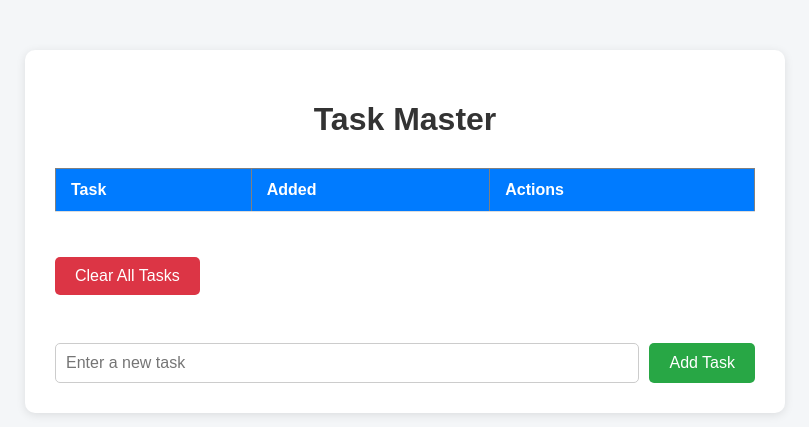
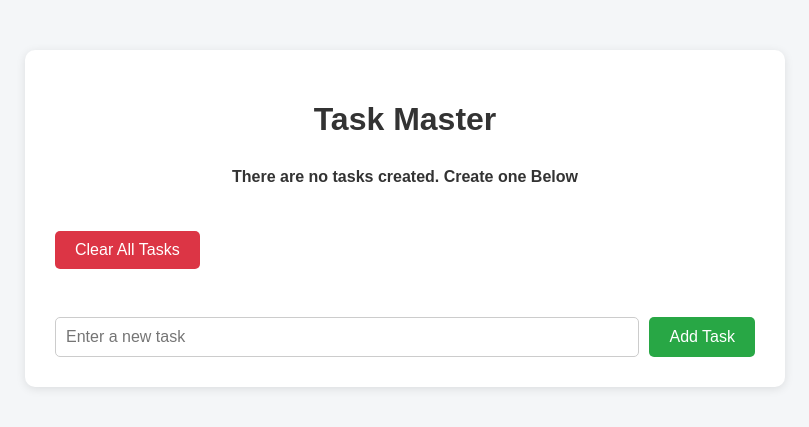
Before and after one commit to KeneanDita/Route-Me-Up, a Flask app: page / in a window 1280 px wide. Shown: the top 427 px of the page, without its empty margins (235-1044 px from the left). Run offline with Flask 3, Linux system fonts and the light colour scheme; lists and menus that the app fills with data are empty.

Commit message:
minor changes in html structure to handle errors

```diff
--- a/Flask/templates/index.html
+++ b/Flask/templates/index.html
@@ -7,7 +7,9 @@
 {% block body %}
     <div class="content">
         <h1>Task Master</h1>
-
+        {%  if tasks|length < 1 %}
+        <h4>There are no tasks created. Create one Below</h4>
+        {% else %}
         <table border="1" cellpadding="5" cellspacing="0">
             <thead>
                 <tr>
```
Also changed, not shown: other parts of Flask/templates/index.html (+1 -1 lines).
